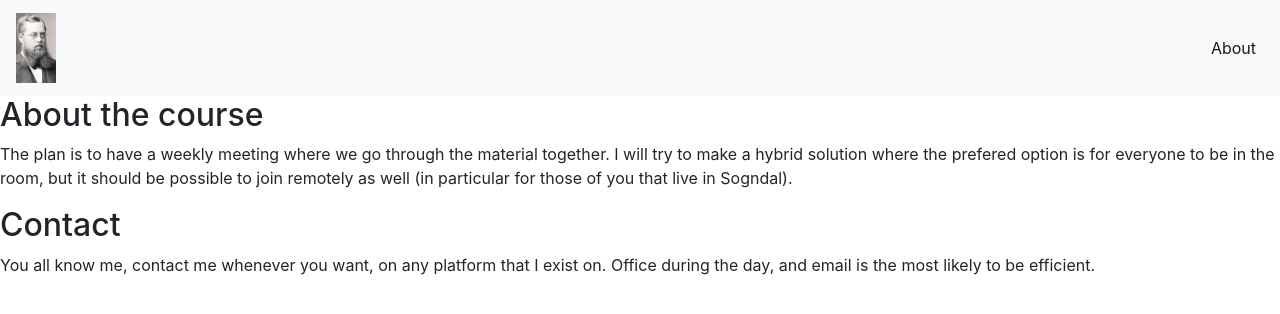
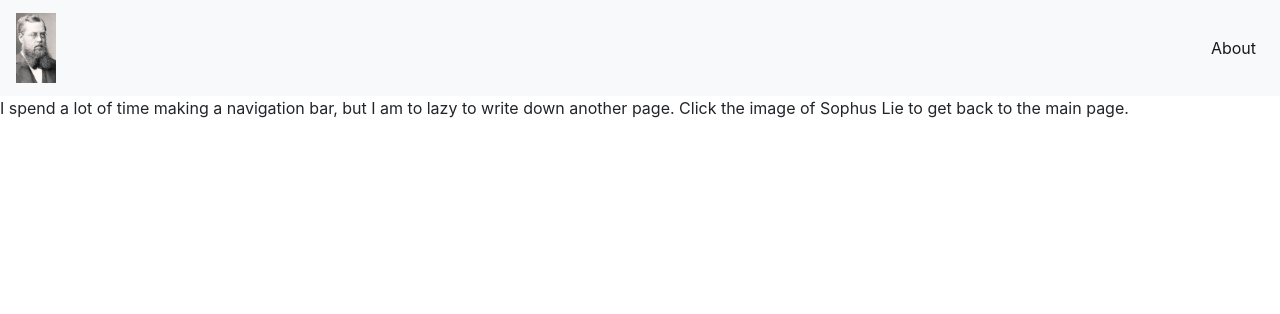
Before and after one commit to EStorvik/lie_theory, a Jekyll site: the page built from about.html, in a window 1280 px wide. Shown: the top 314 px of the page. Built offline with Jekyll 4.4.1, drawn with Linux system fonts in a browser that asks for light colours.

```diff
--- a/about.html
+++ b/about.html
@@ -3,14 +3,7 @@
 title: About
 ---
 
-<h2>About the course</h2>
 <p>
-    The plan is to have a weekly meeting where we go through the material together. I will try to make a hybrid solution
-    where the prefered option is for everyone to be in the room, but it should be possible to join remotely as well (in
-    particular for those of you that live in Sogndal).
+    I spend a lot of time making a navigation bar, but I am to lazy to write down another page. Click the image of
+    Sophus Lie to get back to the main page.
 </p>
-<h2>Contact</h2>
-<p>
-    You all know me, contact me whenever you want, on any platform that I exist on. Office during the day, and email is
-    the most likely to be efficient.
-</p>
```
Also changed, not shown: index.html (+6 -2 lines).
